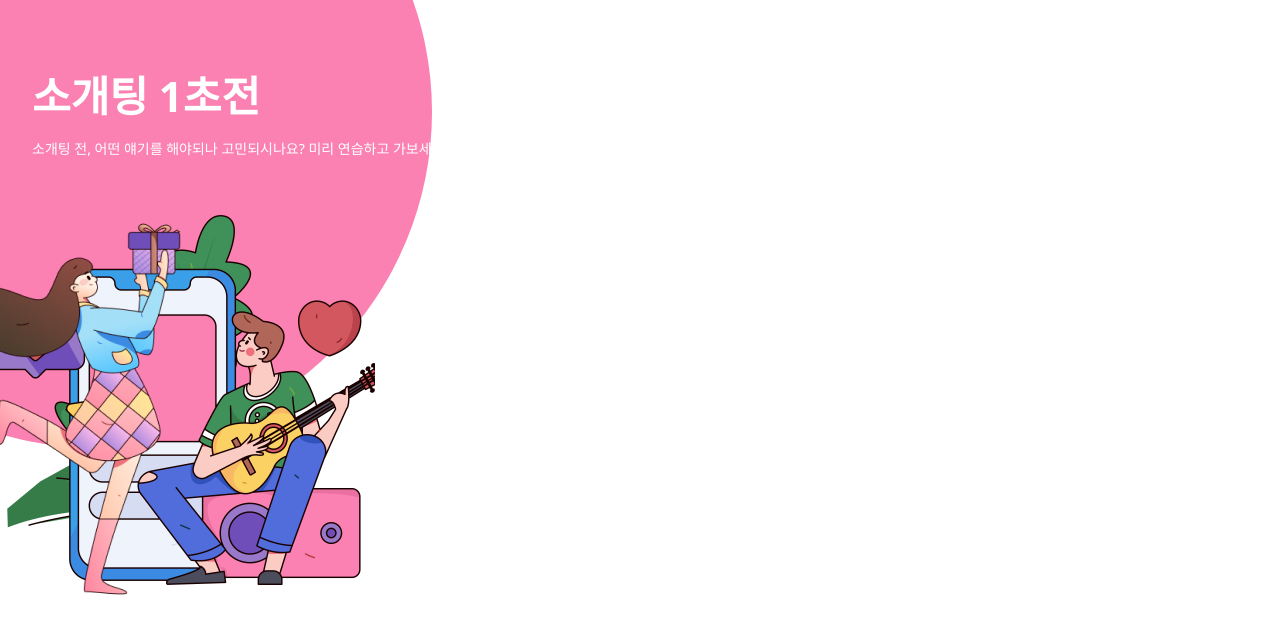
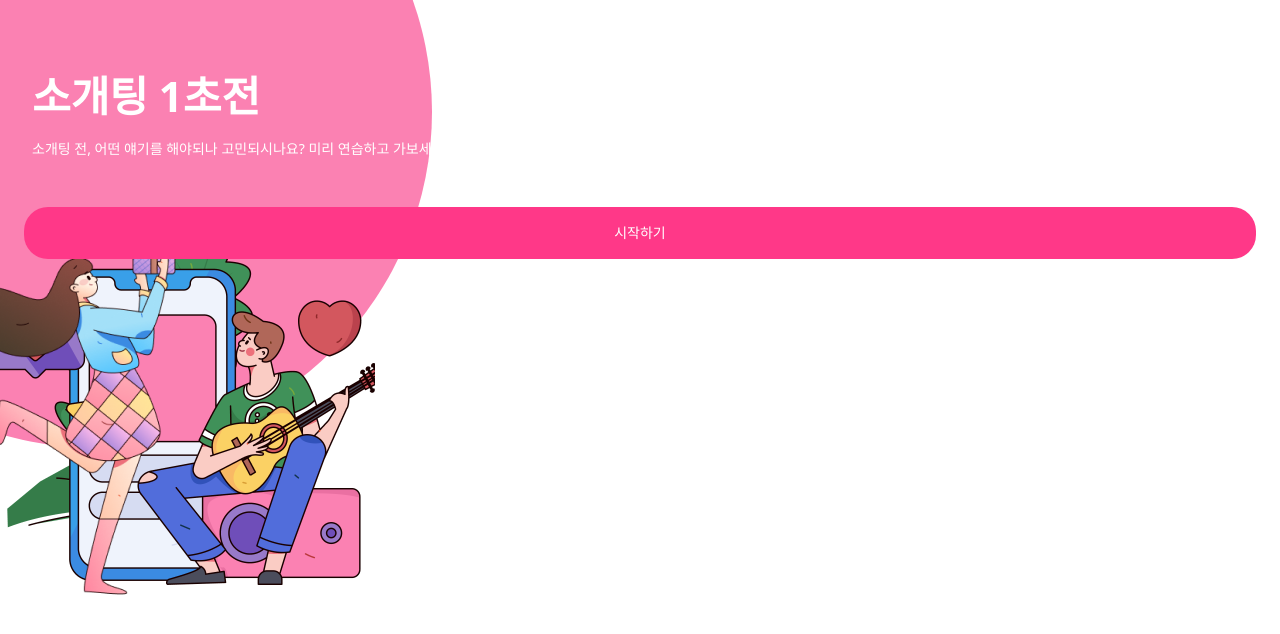
Before and after one commit to ha02e/react-date-chat-app, a React (Create React App) app in the folder frontend/: page / in a window 1280 px wide. Shown: the top 634 px of the page. Built offline with nearby package versions, Linux system fonts and the light colour scheme.

Commit message:
Button 컴포넌트 생성

```diff
--- /dev/null
+++ b/frontend/src/components/Button.jsx
@@ -0,0 +1,24 @@
+import React from "react";
+
+const Button = ({ text, color, onClick }) => {
+  const handleClick = () => {
+    console.log("Click");
+    onClick();
+  };
+
+  return (
+    <div className="mt-auto py-12 w-full flex justify-center">
+      <button
+        className={`w-full py-4 px-1 block ${
+          color || "bg-date-pink-700 "
+        } rounded-3xl text-white text-sm font-medium`}
+        type="button"
+        onClick={handleClick}
+      >
+        {text}
+      </button>
+    </div>
+  );
+};
+
+export default Button;
--- a/frontend/src/pages/Home.jsx
+++ b/frontend/src/pages/Home.jsx
@@ -1,14 +1,15 @@
 import React from "react";
 import Title from "../components/Title";
+import Button from "../components/Button";
+import { useNavigate } from "react-router-dom";
 
 const Home = () => {
-  // logic
+  const navigate = useNavigate();
 
   const handleClick = () => {
-    console.log("Click");
+    navigate("/user-info");
   };
 
-  // view
   return (
     <div className="w-full h-full px-6 pt-10 break-keep overflow-auto">
       <i className="w-168 h-168 rounded-full bg-date-pink-500 fixed -z-10 -left-60 -top-56"></i>
@@ -16,17 +17,13 @@ const Home = () => {
         <img src="./images/hero.png" alt="hero" />
       </div>
       <div className="h-full flex flex-col">
-        {/* START:타이틀 영역 */}
         <Title
           mainTitle={"소개팅 1초전"}
           subTitle={
             "소개팅 전, 어떤 얘기를 해야되나 고민되시나요? 미리 연습하고 가보세요!"
           }
         />
-        {/* END:타이틀 영역 */}
-        {/* START:Button 영역 */}
-
-        {/* END:Button 영역 */}
+        <Button text={"시작하기"} onClick={handleClick} />
       </div>
     </div>
   );
--- a/frontend/src/pages/UserInfo.jsx
+++ b/frontend/src/pages/UserInfo.jsx
@@ -1,10 +1,13 @@
 import React from "react";
 import Title from "../components/Title";
+import Button from "../components/Button";
+import { useNavigate } from "react-router-dom";
 
 const UserInfo = () => {
-  // logic
+  const navigate = useNavigate();
+
   const handleClick = () => {
-    console.log("handleClick");
+    navigate("/partner-info");
   };
 
   // view
@@ -138,18 +141,7 @@ const UserInfo = () => {
           {/* END:input 영역 */}
         </form>
         {/* END:info 영역 */}
-
-        {/* START:Button 영역 */}
-        <div className="mt-auto py-12 w-full flex justify-center">
-          <button
-            className="w-full py-4 px-1 block bg-date-pink-700 rounded-3xl text-white text-sm font-medium"
-            type="button"
-            onClick={handleClick}
-          >
-            Next
-          </button>
-        </div>
-        {/* END:Button 영역 */}
+        <Button text={"다음"} onClick={handleClick} />
       </div>
     </div>
   );
```
